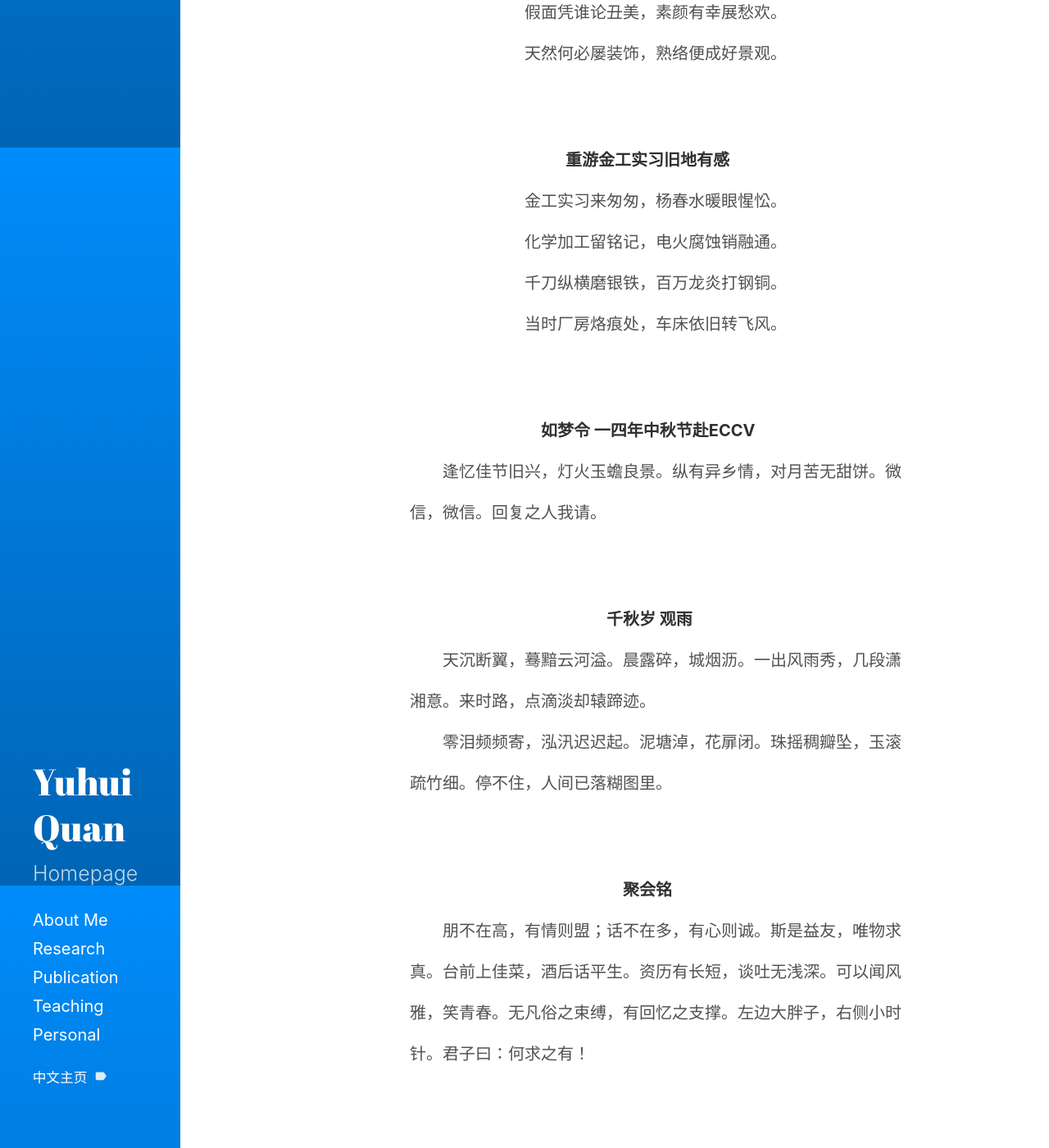
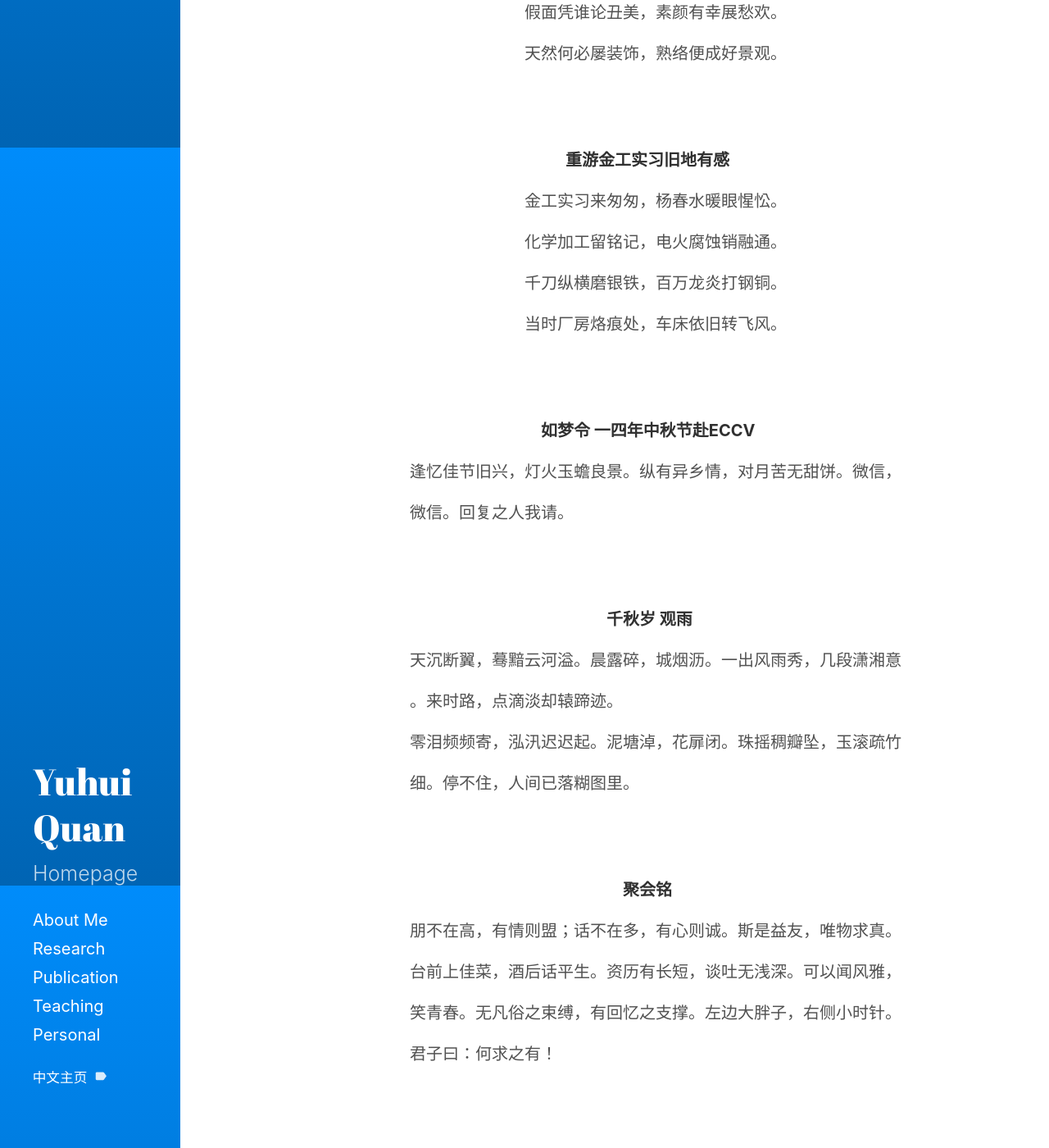
Before and after one commit to csyhquan/csyhquan.github.io, a Jekyll site: the page built from category/poem/poem.md, in a window 1280 px wide and 1400 px high, scrolled down 1620 px. Shown: the whole window at 82% size. Built offline with Jekyll 4.4.1, drawn with Linux system fonts in a browser that asks for light colours; part of the change alters nothing that is shown.

```diff
--- a/category/poem/poem.md
+++ b/category/poem/poem.md
@@ -59,23 +59,23 @@ title:
 <br>
 
 <p>&emsp;&emsp;&emsp;&emsp;&emsp;&emsp;&emsp;&emsp;&emsp;&emsp;&emsp;&emsp;&emsp;&emsp;&emsp;&emsp;&emsp;&emsp;&emsp;&emsp;<strong>如梦令 一四年中秋节赴ECCV</strong></p>
-<p>&emsp;&emsp;&emsp;&emsp;&emsp;&emsp;&emsp;&emsp;&emsp;&emsp;&emsp;&emsp;&emsp;&emsp;逢忆佳节旧兴，灯火玉蟾良景。纵有异乡情，对月苦无甜饼。微</p>
-<p>&emsp;&emsp;&emsp;&emsp;&emsp;&emsp;&emsp;&emsp;&emsp;&emsp;&emsp;&emsp;信，微信。回复之人我请。</p>
+<p>&emsp;&emsp;&emsp;&emsp;&emsp;&emsp;&emsp;&emsp;&emsp;&emsp;&emsp;&emsp;逢忆佳节旧兴，灯火玉蟾良景。纵有异乡情，对月苦无甜饼。微信，</p>
+<p>&emsp;&emsp;&emsp;&emsp;&emsp;&emsp;&emsp;&emsp;&emsp;&emsp;&emsp;&emsp;微信。回复之人我请。</p>
 
 <br>
 <br>
 
 <p>&emsp;&emsp;&emsp;&emsp;&emsp;&emsp;&emsp;&emsp;&emsp;&emsp;&emsp;&emsp;&emsp;&emsp;&emsp;&emsp;&emsp;&emsp;&emsp;&emsp;&emsp;&emsp;&emsp;&emsp;<strong>千秋岁 观雨</strong></p>
-<p>&emsp;&emsp;&emsp;&emsp;&emsp;&emsp;&emsp;&emsp;&emsp;&emsp;&emsp;&emsp;&emsp;&emsp;天沉断翼，蓦黯云河溢。晨露碎，城烟沥。一出风雨秀，几段潇</p>
-<p>&emsp;&emsp;&emsp;&emsp;&emsp;&emsp;&emsp;&emsp;&emsp;&emsp;&emsp;&emsp;湘意。来时路，点滴淡却辕蹄迹。</p>
-<p>&emsp;&emsp;&emsp;&emsp;&emsp;&emsp;&emsp;&emsp;&emsp;&emsp;&emsp;&emsp;&emsp;&emsp;零泪频频寄，泓汛迟迟起。泥塘淖，花扉闭。珠摇稠瓣坠，玉滚</p>
-<p>&emsp;&emsp;&emsp;&emsp;&emsp;&emsp;&emsp;&emsp;&emsp;&emsp;&emsp;&emsp;疏竹细。停不住，人间已落糊图里。</p>
+<p>&emsp;&emsp;&emsp;&emsp;&emsp;&emsp;&emsp;&emsp;&emsp;&emsp;&emsp;&emsp;天沉断翼，蓦黯云河溢。晨露碎，城烟沥。一出风雨秀，几段潇湘意</p>
+<p>&emsp;&emsp;&emsp;&emsp;&emsp;&emsp;&emsp;&emsp;&emsp;&emsp;&emsp;&emsp;。来时路，点滴淡却辕蹄迹。</p>
+<p>&emsp;&emsp;&emsp;&emsp;&emsp;&emsp;&emsp;&emsp;&emsp;&emsp;&emsp;&emsp;零泪频频寄，泓汛迟迟起。泥塘淖，花扉闭。珠摇稠瓣坠，玉滚疏竹</p>
+<p>&emsp;&emsp;&emsp;&emsp;&emsp;&emsp;&emsp;&emsp;&emsp;&emsp;&emsp;&emsp;细。停不住，人间已落糊图里。</p>
 
 <br>
 <br>
 
 <p>&emsp;&emsp;&emsp;&emsp;&emsp;&emsp;&emsp;&emsp;&emsp;&emsp;&emsp;&emsp;&emsp;&emsp;&emsp;&emsp;&emsp;&emsp;&emsp;&emsp;&emsp;&emsp;&emsp;&emsp;&emsp;<strong>聚会铭</strong></p>
-<p>&emsp;&emsp;&emsp;&emsp;&emsp;&emsp;&emsp;&emsp;&emsp;&emsp;&emsp;&emsp;&emsp;&emsp;朋不在高，有情则盟；话不在多，有心则诚。斯是益友，唯物求</p>
-<p>&emsp;&emsp;&emsp;&emsp;&emsp;&emsp;&emsp;&emsp;&emsp;&emsp;&emsp;&emsp;真。台前上佳菜，酒后话平生。资历有长短，谈吐无浅深。可以闻风</p>
-<p>&emsp;&emsp;&emsp;&emsp;&emsp;&emsp;&emsp;&emsp;&emsp;&emsp;&emsp;&emsp;雅，笑青春。无凡俗之束缚，有回忆之支撑。左边大胖子，右侧小时</p>
-<p>&emsp;&emsp;&emsp;&emsp;&emsp;&emsp;&emsp;&emsp;&emsp;&emsp;&emsp;&emsp;针。君子曰：何求之有！</p>
+<p>&emsp;&emsp;&emsp;&emsp;&emsp;&emsp;&emsp;&emsp;&emsp;&emsp;&emsp;&emsp;朋不在高，有情则盟；话不在多，有心则诚。斯是益友，唯物求真。</p>
+<p>&emsp;&emsp;&emsp;&emsp;&emsp;&emsp;&emsp;&emsp;&emsp;&emsp;&emsp;&emsp;台前上佳菜，酒后话平生。资历有长短，谈吐无浅深。可以闻风雅，</p>
+<p>&emsp;&emsp;&emsp;&emsp;&emsp;&emsp;&emsp;&emsp;&emsp;&emsp;&emsp;&emsp;笑青春。无凡俗之束缚，有回忆之支撑。左边大胖子，右侧小时针。</p>
+<p>&emsp;&emsp;&emsp;&emsp;&emsp;&emsp;&emsp;&emsp;&emsp;&emsp;&emsp;&emsp;君子曰：何求之有！</p>
```
